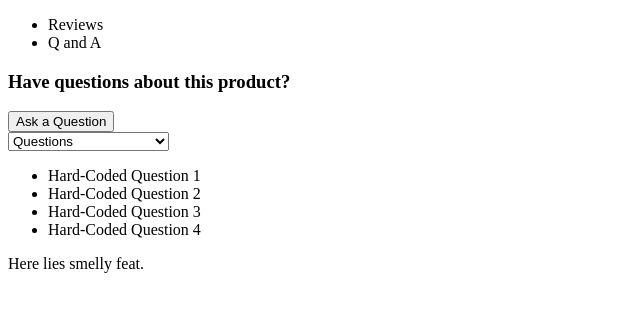
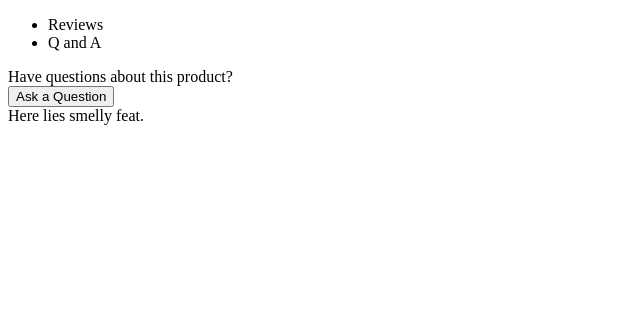
Before and after one commit to feat-backendcountry/component-jeremy, a React app: page / in a window 1280 px wide. Both pictures are taken after a click on the item "Q and A". Shown: the top 312 px of the page, without its empty margins (0-640 px from the left). Built offline with nearby package versions, Linux system fonts and the light colour scheme; no server answers; the HTML template or start-up script is replaced by a standard one.

Commit message:
[prog] qa view hardcoded for no questions

```diff
--- a/client/src/components/QAView.jsx
+++ b/client/src/components/QAView.jsx
@@ -2,9 +2,9 @@ import React from 'react';
 
 const QAView = (props) =>
   <div>
-    <h3>Have questions about this product?</h3>
-    <button>Ask a Question</button>
-    <br></br>
+    <div className="write-review-title" >Have questions about this product?</div>
+    <button className="write-review-btn">Ask a Question</button>
+    {/* <br></br>
     <select>
       <option>Questions</option>
       <option>Unanswered Questions</option>
@@ -14,7 +14,7 @@ const QAView = (props) =>
       <li>Hard-Coded Question 2</li>
       <li>Hard-Coded Question 3</li>
       <li>Hard-Coded Question 4</li>
-    </ul>
+    </ul> */}
   </div>;
 
 export default QAView;
```
Also changed, not shown: client/src/components/ReviewsFeed.jsx (deleted).
